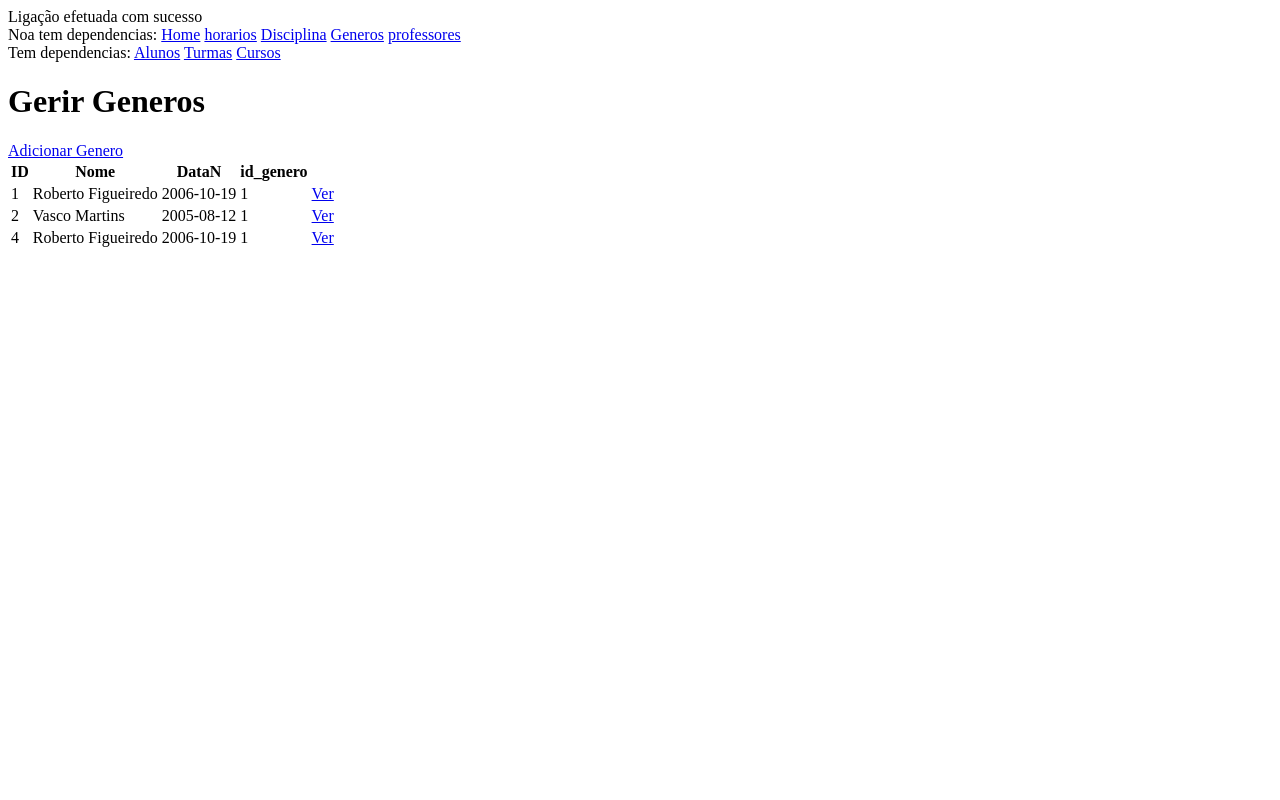
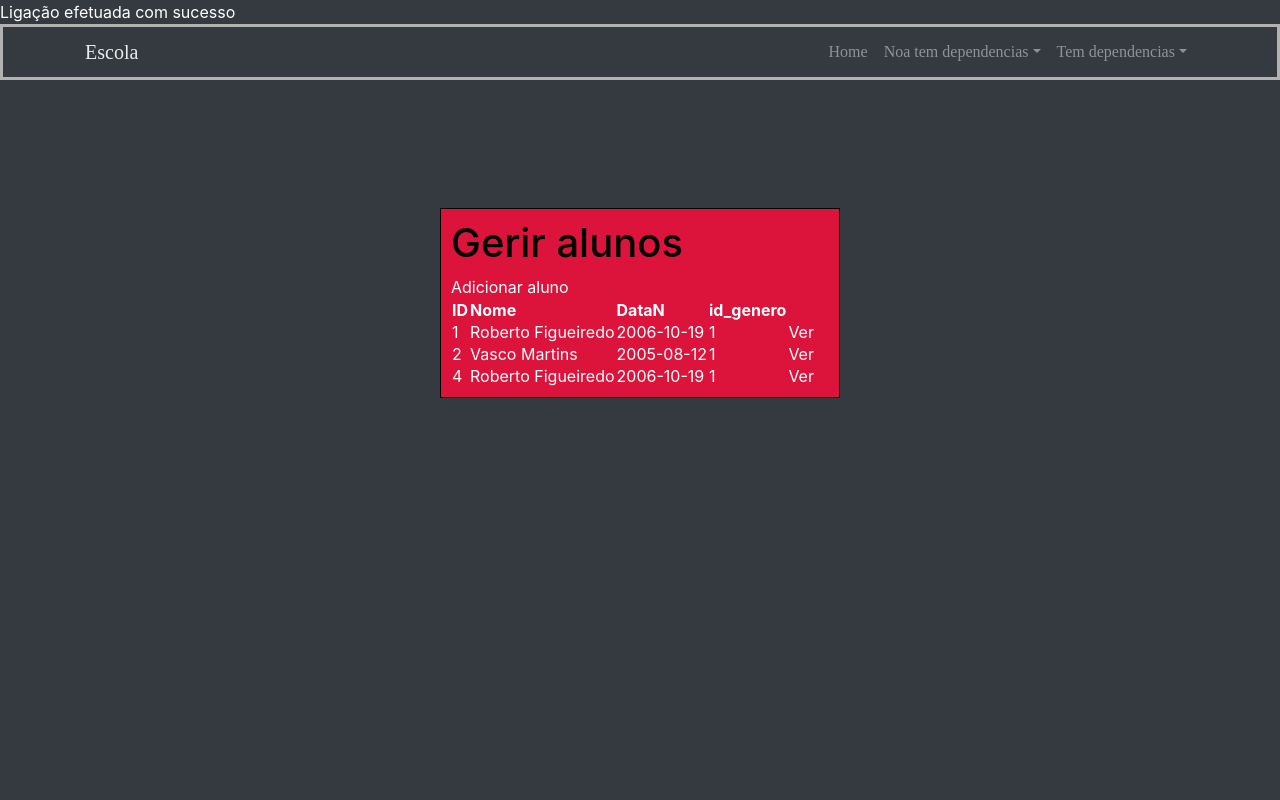
Before and after one commit to TheoneLSC/SQL-Escola, a PHP site: page /Paginas/Alunos/listar.php in a window 1280 px wide. Run offline with PHP 8.4, Linux system fonts and the light colour scheme; data comes from the database, SQL or seed files in the repository; some libraries are stand-ins or nearby versions.

Commit message:
atualização de nav e paginas
Atualização da nav com background black e a com uma div a mostrar informações

```diff
--- a/Escola/Componentes/nav.php
+++ b/Escola/Componentes/nav.php
@@ -1,13 +1,67 @@
-                    <br>
-                    Noa tem dependencias:
-                    <a href="/SQL-Escola/Escola/index.php">Home</a>
-                    <a href="/SQL-Escola/Escola/Paginas/horarios/listar.php">horarios</a>
-                    <a href="/SQL-Escola/Escola/Paginas/Disciplina/listar.php">Disciplina</a>
-                    <a href="/SQL-Escola/Escola/Paginas/generos/listar.php">Generos</a>
-                    <a href="/SQL-Escola/Escola/Paginas/professores/listar.php">professores</a>
-                    <br>
-                    Tem dependencias:
+<head>
+<link
+      rel="stylesheet"
+      href="https://use.fontawesome.com/releases/v5.0.13/css/all.css"
+      integrity="sha384-DNOHZ68U8hZfKXOrtjWvjxusGo9WQnrNx2sqG0tfsghAvtVlRW3tvkXWZh58N9jp"
+      crossorigin="anonymous"
+    />
+    <link
+      rel="stylesheet"
+      href="https://stackpath.bootstrapcdn.com/bootstrap/4.1.1/css/bootstrap.min.css"
+      integrity="sha384-WskhaSGFgHYWDcbwN70/dfYBj47jz9qbsMId/iRN3ewGhXQFZCSftd1LZCfmhktB"
+      crossorigin="anonymous"
+    />
+<script src="https://code.jquery.com/jquery-3.3.1.slim.min.js" integrity="sha384-q8i/X+965DzO0rT7abK41JStQIAqVgRVzpbzo5smXKp4YfRvH+8abtTE1Pi6jizo"
+        crossorigin="anonymous"></script>
+    <script src="https://cdnjs.cloudflare.com/ajax/libs/popper.js/1.14.3/umd/popper.min.js" integrity="sha384-ZMP7rVo3mIykV+2+9J3UJ46jBk0WLaUAdn689aCwoqbBJiSnjAK/l8WvCWPIPm49"
+        crossorigin="anonymous"></script>
+    <script src="https://stackpath.bootstrapcdn.com/bootstrap/4.1.1/js/bootstrap.min.js" integrity="sha384-smHYKdLADwkXOn1EmN1qk/HfnUcbVRZyYmZ4qpPea6sjB/pTJ0euyQp0Mk8ck+5T"
+        crossorigin="anonymous"></script>
 
-                    <a href="/SQL-Escola/Escola/Paginas/Alunos/listar.php">Alunos</a>
-                    <a href="/SQL-Escola/Escola/Paginas/Turmas/listar.php">Turmas</a>
-                    <a href="/SQL-Escola/Escola/Paginas/Curso/listar.php">Cursos</a>
+    <style>
+    .navbar {
+    border-bottom: #c0c0c0 3px solid;
+    border-top: #c0c0c0 3px solid;
+    border-left: #c0c0c0 3px solid;
+    border-right: #c0c0c0 3px solid;
+    opacity: 0.9;}
+    .container{
+        font: 16px Century Gothic;
+        color:white;}
+    .dropdown-menu{
+        background-color:#343a40;}
+    a{
+        color:white;}
+    </style>
+</head>
+    <nav class="navbar navbar-expand-sm navbar-dark bg-dark mb-3">
+        <div class="container">
+            <a class="navbar-brand" href="#">Escola</a>
+            <ul class="navbar-nav">
+                <li class="nav-item">
+                <a class="nav-link" href="/SQL-Escola/Escola/index.php">Home</a>
+                </li>
+                <li class="nav-item dropdown">
+                    <a href="" class="nav-link dropdown-toggle" data-toggle="dropdown">Noa tem dependencias</a>
+                    <div class="dropdown-menu">
+                        <ul>
+                    <li><a href="/SQL-Escola/Escola/Paginas/horarios/listar.php">Horarios</a></li>
+                    <li><a href="/SQL-Escola/Escola/Paginas/Disciplina/listar.php">Disciplina</a></li>
+                    <li><a href="/SQL-Escola/Escola/Paginas/generos/listar.php">Generos</a></li>
+                    <li><a href="/SQL-Escola/Escola/Paginas/professores/listar.php">Professores</a></li>
+                    </ul>
+                    </div>
+                </li>
+                <li class="nav-item dropdown">
+                    <a href="" class="nav-link dropdown-toggle" data-toggle="dropdown">Tem dependencias</a>
+                    <div class="dropdown-menu">
+                    <ul>
+                    <li><a href="/SQL-Escola/Escola/Paginas/Alunos/listar.php">Alunos</a></li>
+                    <li><a href="/SQL-Escola/Escola/Paginas/Turmas/listar.php">Turmas</a></li>
+                    <li><a href="/SQL-Escola/Escola/Paginas/Curso/listar.php">Cursos</a></li>
+                </ul>
+                </div>
+                </li>
+            </ul>
+        </div>
+    </nav>
--- a/Escola/Paginas/Alunos/listar.php
+++ b/Escola/Paginas/Alunos/listar.php
@@ -11,13 +11,29 @@ $alunos = obterAlunos($ligacao);
     <meta charset="UTF-8">
     <meta name="viewport" content="width=device-width, initial-scale=1.0">
     <title>Document</title>
+    <style>
+        .info {
+            border: 1px solid black;
+            width: 400px;
+            padding: 10px;
+            background-color: crimson;
+            color: black;
+            margin: auto;
+            margin-top: 10%;
+        }
+    </style>
 </head>
-<body>
+<body
+    data-spy="scroll"
+    data-target="#main-nav"
+    id="home"
+    class="text-white bg-dark">
 
 <?php  include "../../Componentes/nav.php"?>
-<h1>Gerir Generos</h1>
 
-<a href="adicionar.php" >Adicionar Genero</a>
+<div class="info">
+<h1>Gerir alunos</h1>
+<a href="adicionar.php" >Adicionar aluno</a>
 
 <table>
 <tr>
@@ -44,6 +60,6 @@ $alunos = obterAlunos($ligacao);
 
     <?php } ?>
 </table>
-
+ </div>
 </body>
 </html>
```
Also changed, not shown: Escola/Paginas/Alunos/ver.php (+14 -1 lines).
